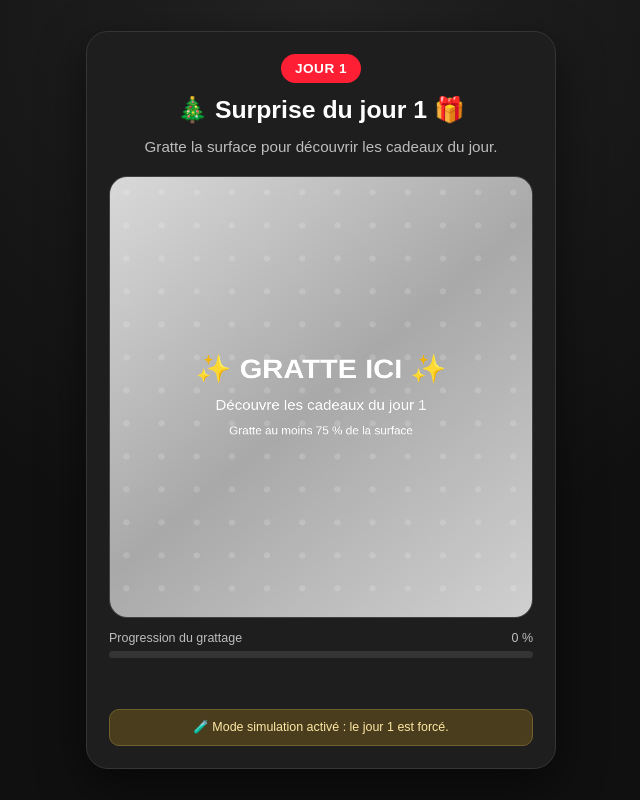
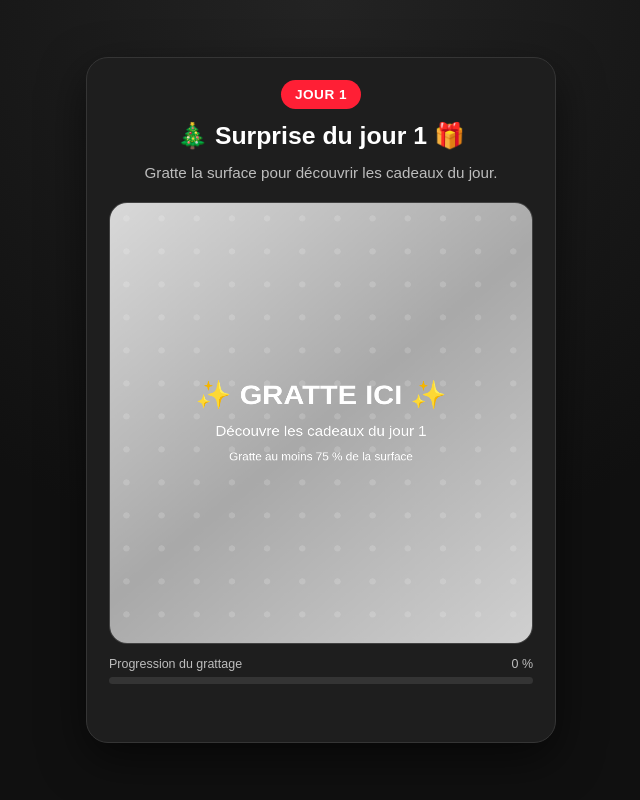
Before and after one commit to DugauquierR/calendrier-avent, a plain HTML site: page index.html in a window 1280 px wide. Shown: the whole page, without its empty margins (319-959 px from the left). Drawn offline with Linux system fonts and the light colour scheme.

Commit message:
Update index.html
test jour1 en vrai

```diff
--- a/index.html
+++ b/index.html
@@ -775,7 +775,7 @@ const APPS_SCRIPT_URL =
 // index.html?jour=12
 //
 
-const MODE_SIMULATION = true;
+const MODE_SIMULATION = false;
 
 const JOUR_SIMULE = 1;
 
@@ -2582,15 +2582,22 @@ async function debloquerCadeaux() {
 
     if (
         !APPS_SCRIPT_URL ||
-        APPS_SCRIPT_URL.includes("https://script.google.com/macros/s/AKfycbzv46E7l3wh1kfEvHWB7ikp46Z71In4eEZpbQuQtaeDkEq2T2K8wD09wvx76AVbtavH/exec")
+        APPS_SCRIPT_URL.includes(
+            "https://script.google.com/macros/s/AKfycbzv46E7l3wh1kfEvHWB7ikp46Z71In4eEZpbQuQtaeDkEq2T2K8wD09wvx76AVbtavH/exec"
+        )
     ) {
+
+
         status.className =
             "status-error";
 
+
         status.textContent =
             "❌ L'URL Google Apps Script n'est pas configurée.";
 
+
         return;
+
     }
 
 
```
